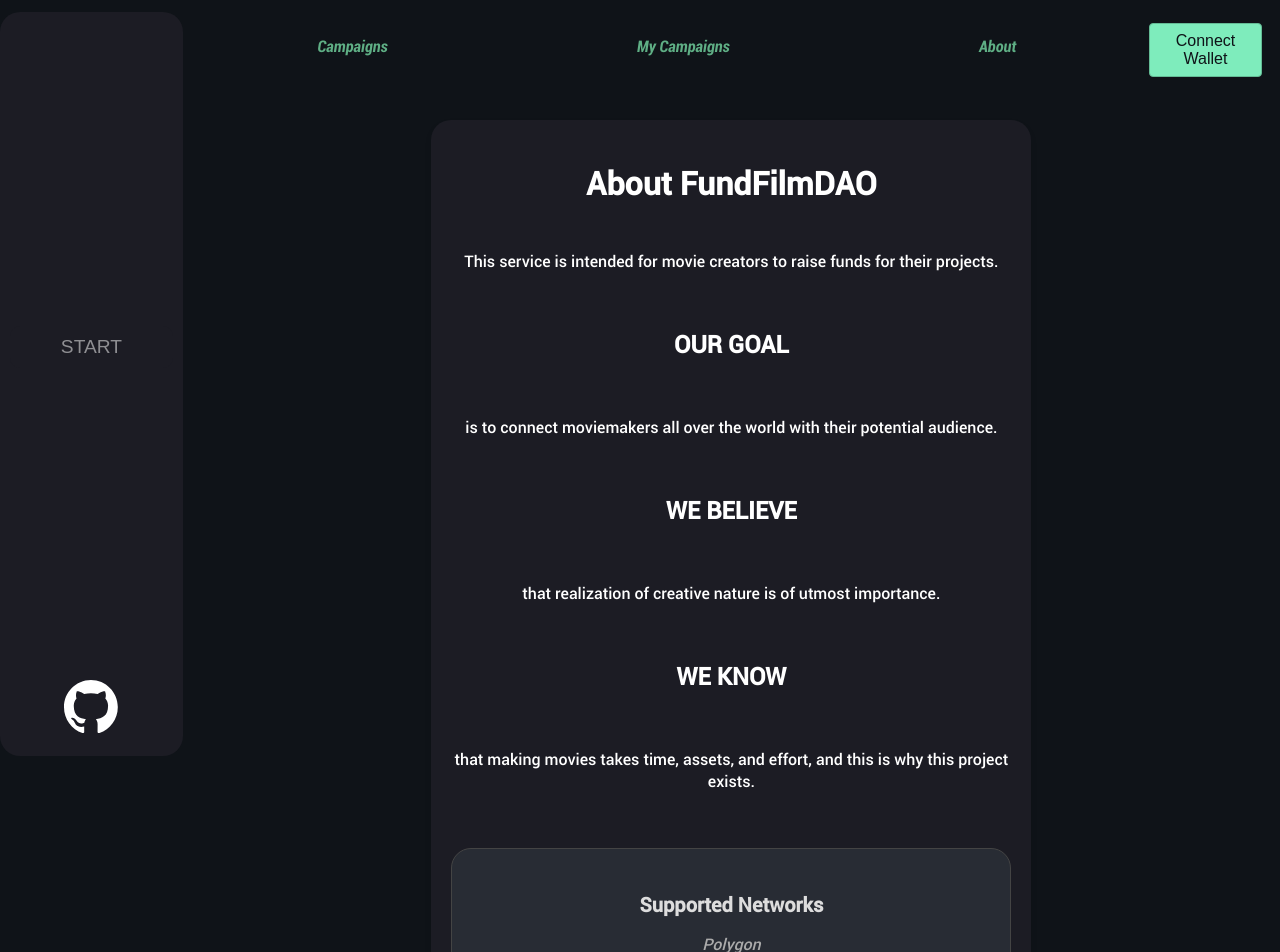
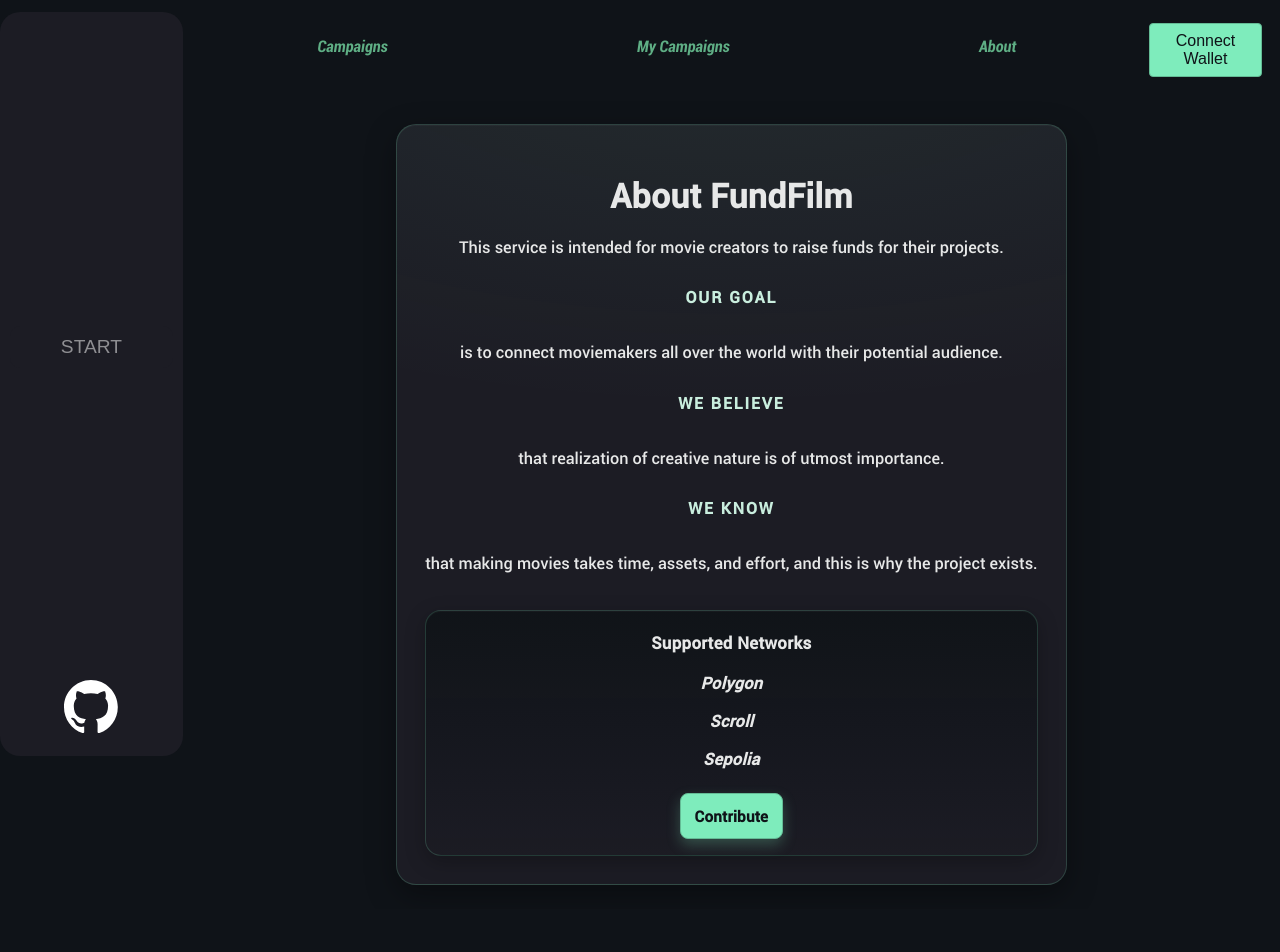
Before and after one commit to just2102/FundFilm, a React (Vite) app in the folder client/: page /about in a window 1280 px wide. Shown: the top 952 px of the page. After the commit the page ends 909 px from the top, so only its background shows below. Built offline with nearby package versions, Linux system fonts and the light colour scheme; what wagmi would draw is missing.

Commit message:
style: update About page styles and improve layout

```diff
--- a/client/src/Pages/About/About.module.css
+++ b/client/src/Pages/About/About.module.css
@@ -1,30 +1,46 @@
 .about {
-  padding: 20px;
+  padding: 28px;
   display: flex;
   flex-direction: column;
   align-items: center;
   justify-content: flex-start;
-  gap: 20px;
-  background: #1c1c24;
+  gap: 18px;
+  background: radial-gradient(900px 420px at 50% -18%, rgba(126, 236, 188, 0.08), rgba(28, 28, 36, 0)),
+    linear-gradient(180deg, #1c1c24 0%, #1c1c24 100%);
   border-radius: 20px;
-  margin-top: 20px;
-  box-shadow: 0 4px 6px rgba(0, 0, 0, 0.1);
-  color: #fff;
-  max-width: 600px;
-  margin: 20px auto;
+  margin: 24px auto;
+  box-shadow:
+    0 10px 30px rgba(0, 0, 0, 0.35),
+    inset 0 1px 0 rgba(255, 255, 255, 0.03);
+  color: #e7e8e8;
+  max-width: 820px;
   text-align: center;
+  border: 1px solid rgba(126, 236, 188, 0.18);
 }
 
-h1 {
-  font-size: 2rem;
-  font-weight: bold;
-  margin-bottom: 10px;
+.about h1 {
+  font-size: 2.1rem;
+  font-weight: 800;
+  letter-spacing: 0.3px;
+  margin-bottom: 2px;
+  line-height: 1.15;
+  color: #e7e8e8;
 }
 
-h2 {
-  font-size: 1.5rem;
-  font-weight: bold;
-  margin-top: 20px;
+.about h2 {
+  font-size: 1rem;
+  font-weight: 700;
+  margin-top: 8px;
+  letter-spacing: 0.12em;
+  text-transform: uppercase;
+  color: #c9eede;
+}
+
+.about p {
+  margin: 0;
+  font-size: 1.02rem;
+  line-height: 1.6;
+  color: #e7e8e8;
 }
 
 .meta {
@@ -32,36 +48,71 @@ h2 {
   flex-direction: column;
   align-items: center;
   justify-content: center;
-  gap: 5px;
-  background: #282c34;
-  border-radius: 20px;
-  margin-top: 20px;
-  padding: 5px;
+  gap: 14px;
+  background: linear-gradient(180deg, rgba(15, 19, 24, 0.92) 0%, rgba(28, 28, 36, 0.95) 100%);
+  border-radius: 16px;
+  margin-top: 16px;
+  padding: 16px;
   width: 100%;
-  border: 1px solid #444;
+  border: 1px solid rgba(126, 236, 188, 0.18);
+  box-shadow:
+    0 6px 20px rgba(0, 0, 0, 0.25),
+    inset 0 1px 0 rgba(255, 255, 255, 0.03);
+}
 
-  a {
-    text-decoration: underline;
-    font-size: 1rem;
-  }
+.meta a {
+  display: inline-block;
+  padding: 10px 14px;
+  border-radius: 8px;
+  background-color: #7eecbc;
+  color: #0f1318;
+  border: 1px solid #64bb95;
+  text-decoration: none;
+  font-weight: 600;
+  font-size: 0.95rem;
+  letter-spacing: 0.2px;
+  transition:
+    transform 0.15s ease,
+    box-shadow 0.15s ease,
+    filter 0.15s ease,
+    background-color 0.15s ease,
+    color 0.15s ease,
+    border-color 0.15s ease;
+  box-shadow: 0 6px 14px rgba(126, 236, 188, 0.25);
+}
+
+.meta a:hover {
+  transform: translateY(-1px);
+  background-color: #0f1318;
+  color: #7eecbc;
+  border-color: #7eecbc;
+  box-shadow: 0 10px 22px rgba(126, 236, 188, 0.35);
 }
 
 .networksInfo {
   display: flex;
   flex-direction: column;
-  padding: 10px;
+  padding: 4px 8px 0;
   justify-content: center;
   align-items: center;
 }
 
 .networksInfo h4 {
-  margin-bottom: 10px;
-  font-size: 1.25rem;
-  color: #ddd;
+  margin: 0 0 10px;
+  font-size: 1.05rem;
+  font-weight: 700;
+  color: #e7e8e8;
+  letter-spacing: 0.02em;
 }
 
 .network {
+  display: inline-block;
+  margin: 6px 6px;
+  padding: 6px 12px;
+  border-radius: 999px;
+  color: #e7e8e8;
   font-style: italic;
-  margin: 5px 0;
-  color: #aaa;
+  font-weight: 600;
+  font-size: 0.9rem;
+  letter-spacing: 0.02em;
 }
--- a/client/src/Pages/About/About.tsx
+++ b/client/src/Pages/About/About.tsx
@@ -3,14 +3,14 @@ import styles from "./About.module.css";
 const About = () => {
   return (
     <div className={styles.about}>
-      <h1>About FundFilmDAO</h1>
+      <h1>About FundFilm</h1>
       <p>This service is intended for movie creators to raise funds for their projects.</p>
       <h2>OUR GOAL</h2>
       <p>is to connect moviemakers all over the world with their potential audience.</p>
       <h2>WE BELIEVE</h2>
       <p>that realization of creative nature is of utmost importance.</p>
       <h2>WE KNOW</h2>
-      <p>that making movies takes time, assets, and effort, and this is why this project exists.</p>
+      <p>that making movies takes time, assets, and effort, and this is why the project exists.</p>
 
       <div className={styles.meta}>
         <div className={styles.networksInfo}>
@@ -25,7 +25,7 @@ const About = () => {
             target='_blank'
             rel='noopener noreferrer'
           >
-            GitHub
+            Contribute
           </a>
         </p>
       </div>
```
